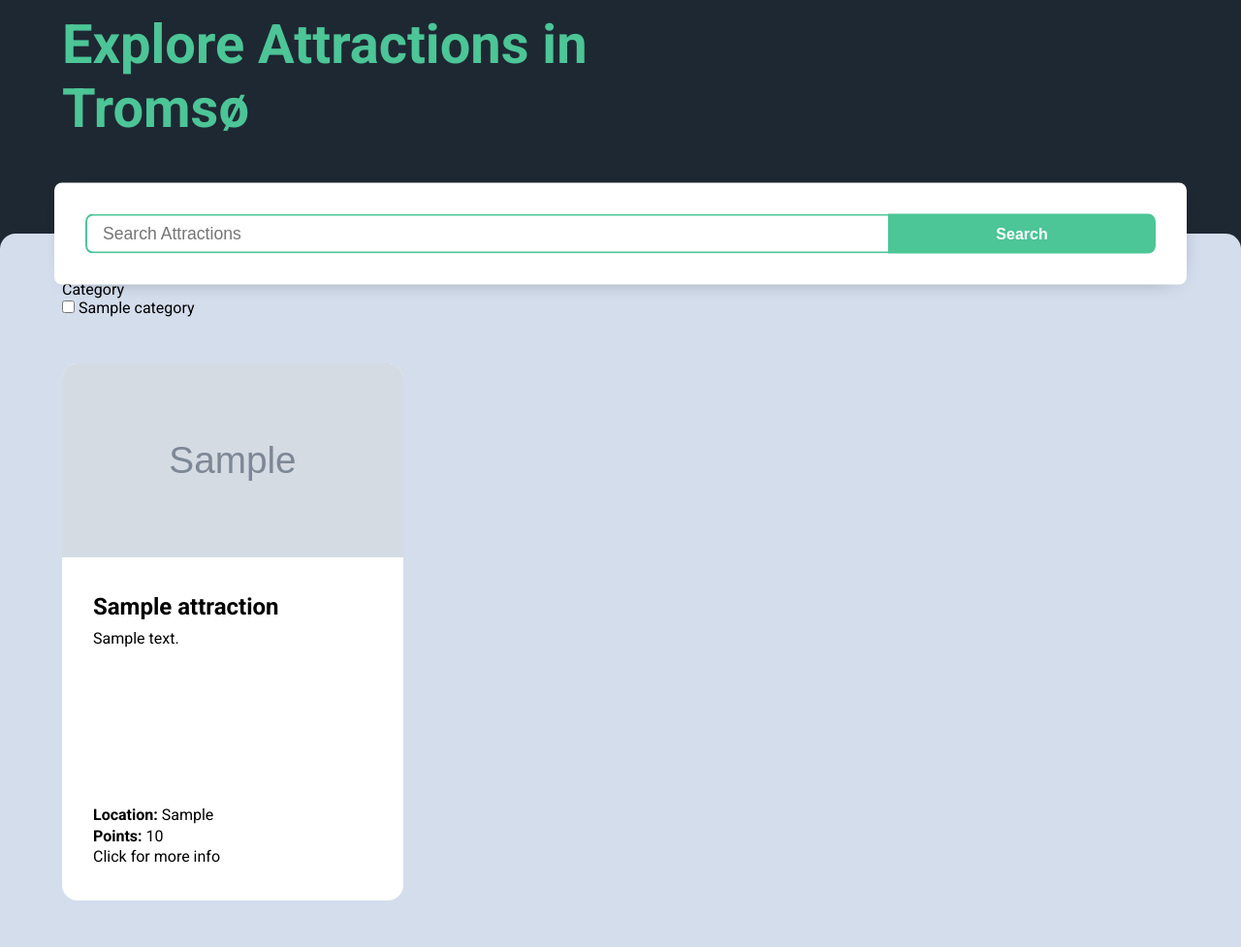
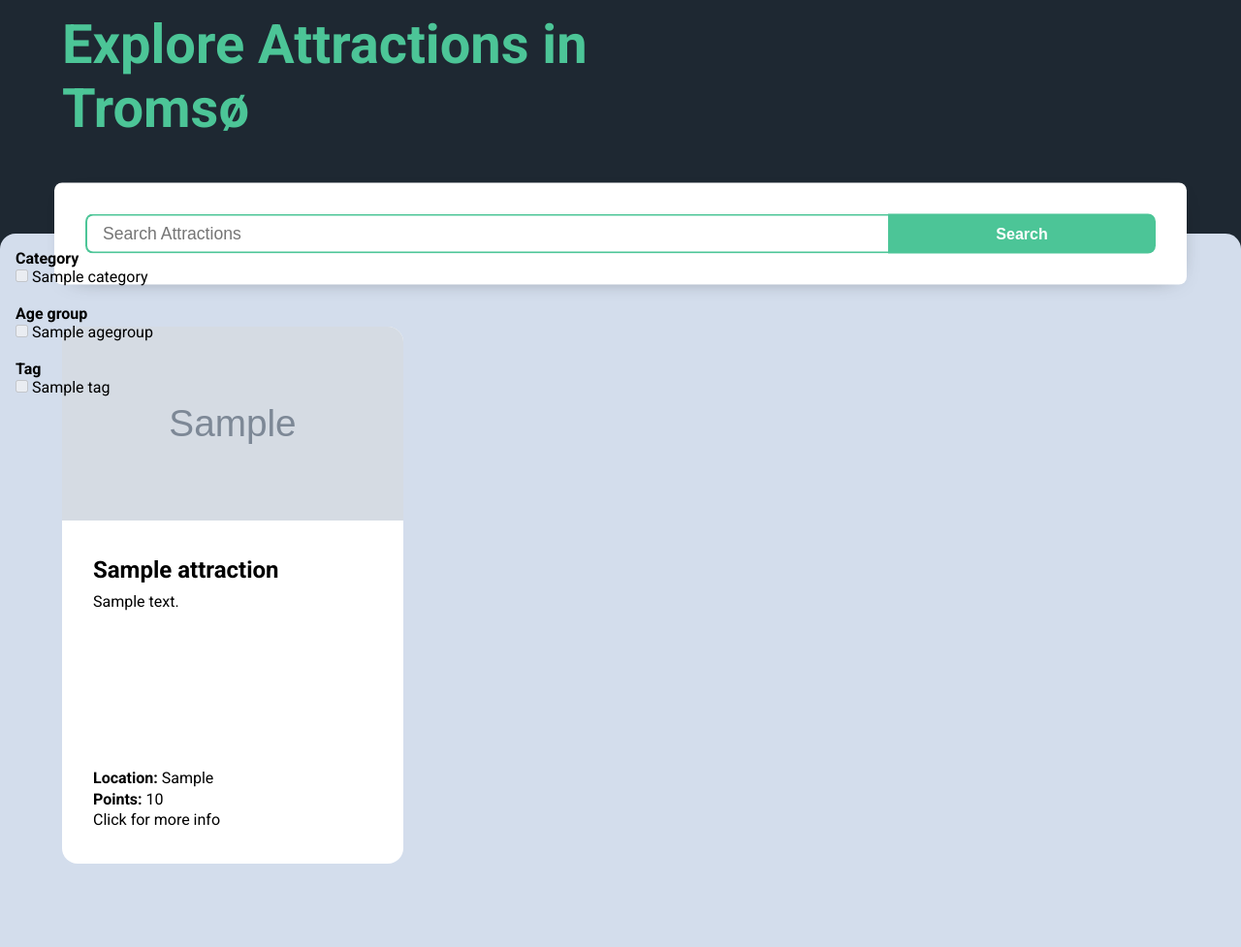
Before and after one commit to madeleinewoodbury/arctic-sprint-solutions, a Flask app: page /attractions in a window 1280 px wide. Shown: the part 51-1028 px from the top of the page at 97% size. After the commit the page ends 942 px from the top, so only its background shows below. Run offline with Flask 3, Linux system fonts and the light colour scheme; tables that the repository leaves empty hold one stand-in row (values such as "Sample post"); grey boxes marked "Sample" are stand-in pictures.

Commit message:
Adjust attractions template with a bad attempt at filter form styling.

```diff
--- a/app/attractions/templates/attractions_main.html
+++ b/app/attractions/templates/attractions_main.html
@@ -14,23 +14,41 @@
     <div class="form-wrapper" id="search-attractions-form">
         <form class="search" method="POST" action="{{ url_for('attractions.get_attractions') }}">
             {{ search_form.hidden_tag() }}
-            <!-- TODO: Add category, tags, age groups select fields -->
             <div class="search-text form-control">
                 {{ search_form.search_text }}
                 {{ search_form.submit }}
             </div>
         </form>
     </div>
-    <div class="attractions-container">
-        <div class="categories-container">
-            <form id="category-form">
-                <div class="form-group">
-                    {{ filter_form.categories.label }}
-                    {{ filter_form.categories }}
-                </div>
+    <div class="filter-wrapper" id="filter-attractions-form">
+        <form class="filter">
+            <!-- <div class="filter-text form-control"> -->
+            {{ filter_form.hidden_tag() }}
+
+            {% if filter_form.categories.choices %}
+            <b>{{ filter_form.categories.label }}</b>
+            {{ filter_form.categories(id="category-checkbox") }}
+            {% endif %}
+            <br>
+            {% if filter_form.age_groups.choices %}
+            <b>{{ filter_form.age_groups.label }}</b>
+            {{ filter_form.age_groups(id="age-group-checkbox") }}
+            {% endif %}
+            <br>
+            {% if filter_form.tags.choices %}
+            <b>{{ filter_form.tags.label }}</b>
+            {{ filter_form.tags(id="tag-checkbox") }}
+            {% endif %}
         </form>
     </div>
-        <div class="attractions-grid" id="filteredResults">
+    <div class="attractions-container">
+        {% if attractions == [] %}
+        <br>
+        <h2>Sorry, we couldn't find any attractions based on «{{ search_form.search_text.data }}».</h2>
+        <h3>Please try again or <a href="{{ url_for('attractions.get_attractions') }}">go back</a>.</h3>
+        {% endif %}
+
+        <div class="attractions-grid" id="filtered-results">
             <!-- Filtered results will be displayed here -->
             {% for attraction in attractions %}
             {% include 'attractions_items.html' %}
--- a/app/static/css/attractions.css
+++ b/app/static/css/attractions.css
@@ -71,6 +71,28 @@
   border: none;
   width: 25%;
   cursor: pointer;
+}
+
+
+/* Filter Form */
+.attractions .filter-wrapper {
+  max-width: 300px;
+  width: 100%;
+  position: -webkit-sticky;
+  position: sticky;
+  top: 0;
+}
+
+.attractions .filter-wrapper form {
+  padding: 1rem;
+  width: calc(100% - 2rem);
+  border-radius: .5rem;
+  position: absolute;
+}
+
+.attractions .filter-wrapper .form-control {
+  width: 100%;
+  display: flex;
 }
 
 
```
Lines whose indentation alone changed are shown as unchanged.
